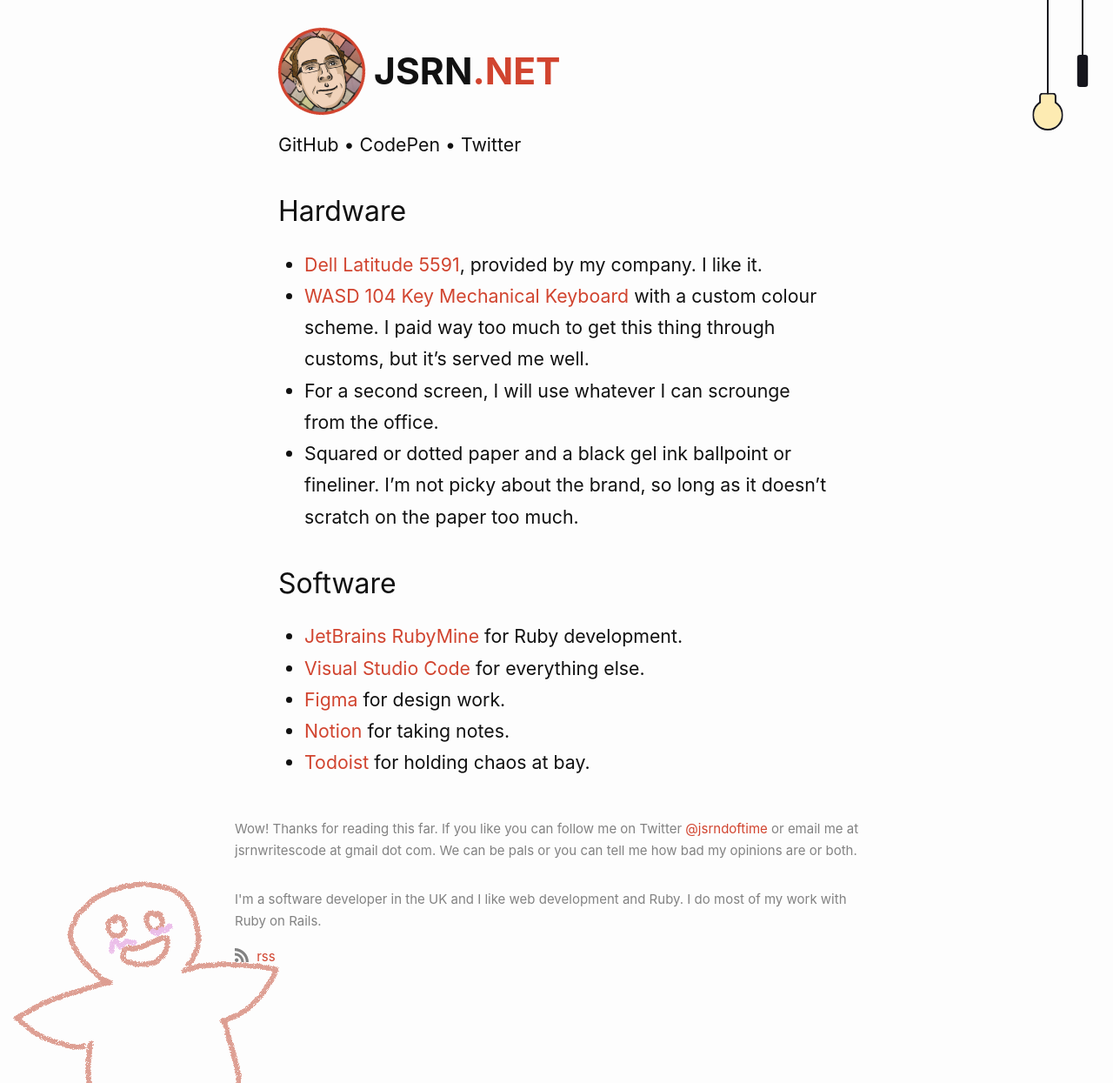
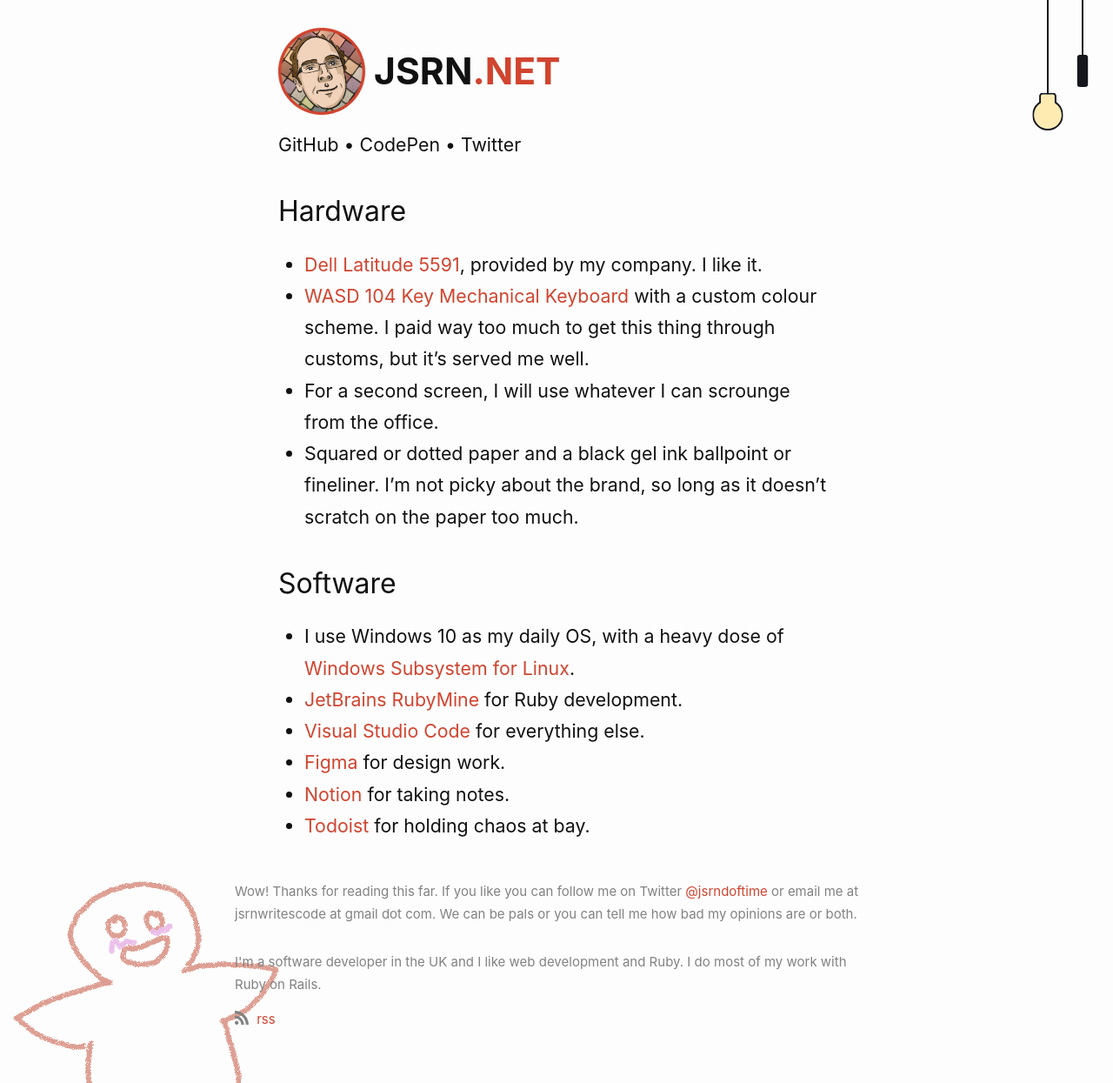
Before and after one commit to jsrn/jsrn.github.io, a Jekyll site: the page built from uses.md, in a window 1280 px wide and 1245 px high. Shown: the whole window at 87% size. Built offline with Jekyll 4.4.1, drawn with Linux system fonts in a browser that asks for light colours; our own code applies the rules of GitHub Pages for plain Markdown files.

Commit message:
Update uses.md

```diff
--- a/uses.md
+++ b/uses.md
@@ -11,6 +11,7 @@
 
 ## Software
 
+* I use Windows 10 as my daily OS, with a heavy dose of [Windows Subsystem for Linux](https://docs.microsoft.com/en-us/windows/wsl/faq).
 * [JetBrains RubyMine](https://www.jetbrains.com/ruby/) for Ruby development.
 * [Visual Studio Code](https://code.visualstudio.com/) for everything else.
 * [Figma](https://www.figma.com/) for design work.
```
